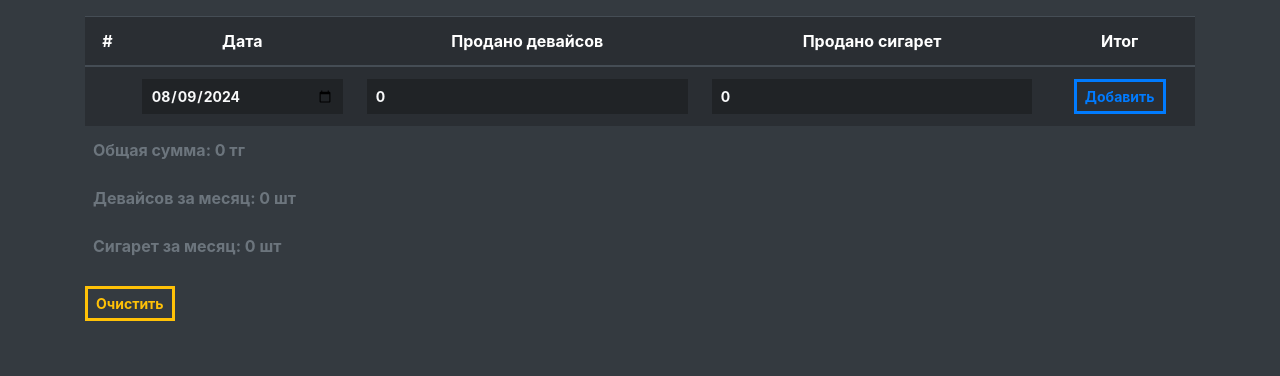
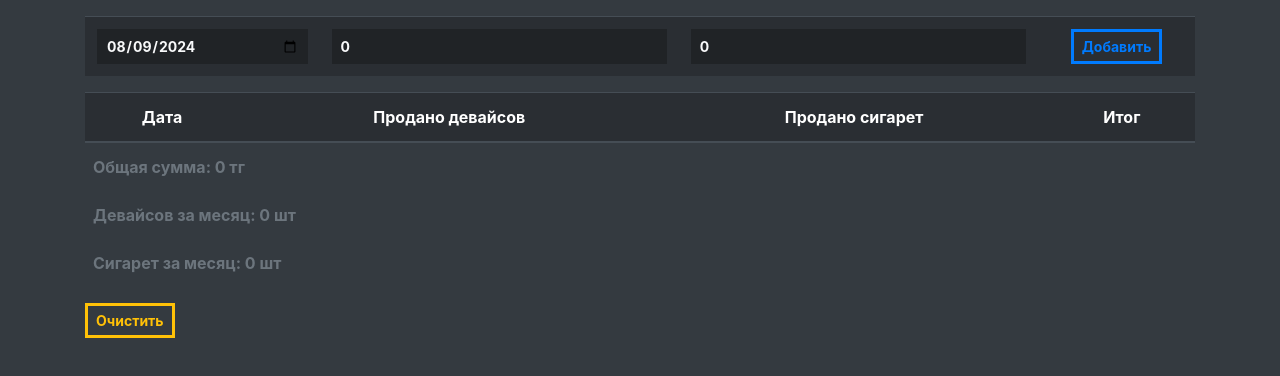
Before and after one commit to cash-register/cash-register.github.io, a plain HTML site: page index.html in a window 1280 px wide. Drawn offline with nearby package versions, Linux system fonts and the light colour scheme.

Commit message:
Update index.html

```diff
--- a/index.html
+++ b/index.html
@@ -5,17 +5,36 @@
 	<meta name="viewport" content="width=device-width, initial-scale=1.0">
 	<link rel="stylesheet" href="https://maxcdn.bootstrapcdn.com/bootstrap/4.2.1/css/bootstrap.min.css">
 	<link rel="stylesheet" href="app/css/main.css">
-	<title>IDs Data</title>
+	<title>SalNotes</title>
 </head>
 <body>
 	<div class="wrapper container">
-		<table class="table table-responsive-md table-dark text-center mt-3">
-		<caption class="ml-2 caption-1">Общая сумма: 0 тг</caption>
-		<caption class="ml-2 caption-2">Девайсов за месяц: 0 шт</caption>
-		<caption class="ml-2 caption-3">Сигарет за месяц: 0 шт</caption>
+
+		<table class="table table-responsive-md table-dark text-center mt-3 sticky-top" id="create-data-table">
+			<tbody>
+				<tr>
+					<td>
+						<input type="date" id="date" class="form-control form-control-sm">
+					</td>
+					<td>
+						<input type="text" id="device-count" class="form-control form-control-sm" value="0">
+					</td>
+					<td>
+						<input type="text" id="smoke-count" class="form-control form-control-sm" value="0">
+					</td>
+					<td>
+						<button class="btn btn-outline-primary btn-sm" id="addRow">Добавить</button>
+					</td>
+				</tr>
+			</tbody>
+		</table>
+
+		<table class="table table-responsive-md table-dark text-center mt-3" id="data-table">
+			<caption class="ml-2 caption-1">Общая сумма: 0 тг</caption>
+			<caption class="ml-2 caption-2">Девайсов за месяц: 0 шт</caption>
+			<caption class="ml-2 caption-3">Сигарет за месяц: 0 шт</caption>
 			<thead>
 				<tr>
-					<th scope="col">#</th>
 					<th scope="col">Дата</th>
 					<th scope="col">Продано девайсов</th>
 					<th scope="col">Продано сигарет</th>
@@ -23,15 +42,6 @@
 				</tr>
 			</thead>
 			<tbody>
-				<div class="empty"></div>
-				<!-- Всегда -->
-				<tr>
-					<td></td>
-					<td><input type="date" id="date" class="form-control form-control-sm"></td>
-					<td><input type="text" id="device-count" class="form-control form-control-sm" value="0"></td>
-					<td><input type="text" id="smoke-count" class="form-control form-control-sm" value="0"></td>
-					<td><button class="btn btn-outline-primary btn-sm" id="addRow">Добавить</button></td>
-				</tr>
 			</tbody>
 		</table>
 		<button class="btn btn-outline-warning btn-sm" id="clearData">Очистить</button>
```
